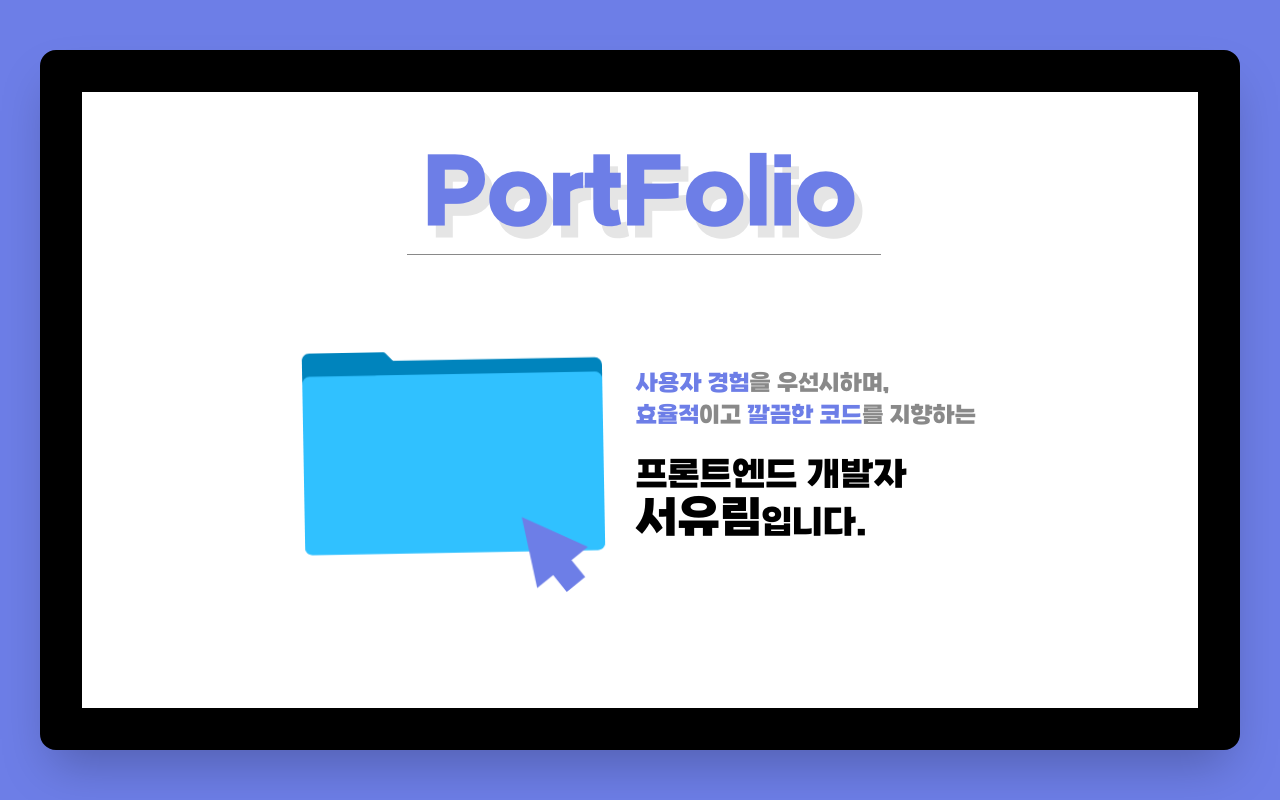
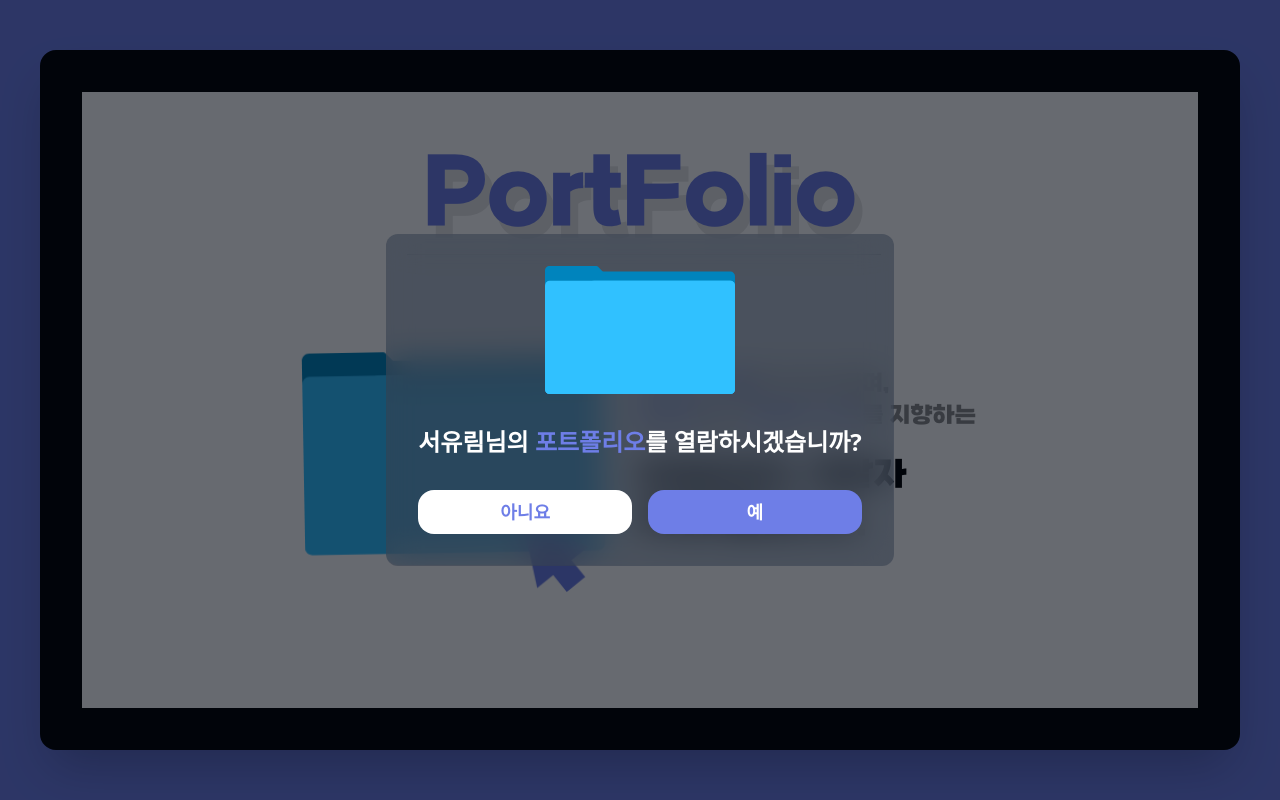
Before and after one commit to Seo-Yurim/portfolio, a Next.js app: page / in a window 1280 px wide. Both pictures are taken after a click on the picture 453 px from the left and 480 px from the top of the page. Shown: the top 800 px of the page. Built offline with nearby package versions, Linux system fonts and the light colour scheme.

Commit message:
FEAT: 모달 설정

```diff
--- a/src/app/_ui/hero.tsx
+++ b/src/app/_ui/hero.tsx
@@ -2,8 +2,9 @@
 
 import Image from "next/image";
 import { useEffect, useRef, useState } from "react";
-import { motion, useAnimation, useInView } from "framer-motion";
+import { AnimatePresence, motion, useAnimation, useInView } from "framer-motion";
 import Title from "@/components/title";
+import ShowModal from "./show-modal";
 
 const responsiveStyle = "max-md:gap-8 max-md:border-[24px] max-md:border-y-[56px] max-md:px-4";
 
@@ -25,6 +26,7 @@ export function Hero() {
   }, [inView, controls]);
 
   return (
+    <>
       <section className="container flex h-screen items-center bg-primary justify-center py-12 max-md:px-4 max-md:py-4">
         <div
           className={`mx-auto flex max-h-[700px] w-full max-w-[1200px] flex-col items-center justify-center gap-24 rounded-2xl border-[42px] border-black bg-background px-4 py-16 font-GWT shadow-2xl ${responsiveStyle}`}
@@ -64,5 +66,8 @@ export function Hero() {
           </div>
         </div>
       </section>
+
+      <AnimatePresence>{isOpen && <ShowModal setIsOpen={setIsOpen} />}</AnimatePresence>
+    </>
   );
 }
--- /dev/null
+++ b/src/app/_ui/show-modal.tsx
@@ -0,0 +1,29 @@
+import Image from "next/image";
+import { Dispatch, SetStateAction } from "react";
+import Modal from "@/components/modal";
+
+const btnStyle =
+  "flex-1 w-full rounded-2xl px-8 py-2 font-bold text-lg max-md:text-sm transition-colors duration-300";
+
+export default function ShowModal({ setIsOpen }: { setIsOpen: Dispatch<SetStateAction<boolean>> }) {
+  return (
+    <Modal>
+      <div className="flex flex-col items-center gap-8">
+        <Image src="/images/folder.svg" width={190} height={143} alt="folder" />
+        <p className="text-background font-bold text-2xl text-center max-md:text-lg">
+          서유림님의 <span className="font-extrabold text-primary">포트폴리오</span>를
+          <br className="md:hidden" /> 열람하시겠습니까?
+        </p>
+        <div className="flex items-center w-full gap-4 max-md:flex-col">
+          <button
+            onClick={() => setIsOpen(false)}
+            className={`${btnStyle} bg-white text-primary hover:bg-text-secondary/60 hover:text-white`}
+          >
+            아니요
+          </button>
+          <button className={`${btnStyle} bg-primary text-white hover:bg-primary/60`}>예</button>
+        </div>
+      </div>
+    </Modal>
+  );
+}
--- a/src/app/globals.css
+++ b/src/app/globals.css
@@ -13,16 +13,16 @@
 :root {
   --font-notoSansKR: var(--font-noto-sans-kr);
 
-  --white: #ffffff;
-  --black: #000000;
+  --white: 0 0% 100%;
+  --black: 0 0% 0%;
 
-  --blue-100: #6d7ee7;
-  --blue-200: #2b2744;
+  --blue-100: 232 72% 67%;
+  --blue-200: 247 27% 21%;
 
-  --gray-100: #e5e5e5;
-  --gray-200: #898989;
+  --gray-100: 0 0% 90%;
+  --gray-200: 0 0% 54%;
 
-  --yellow: #fffb96;
+  --yellow: 58 100% 79%;
 
   --background: var(--white);
   --foreground: var(--black);
--- /dev/null
+++ b/src/components/modal.tsx
@@ -0,0 +1,33 @@
+import { ReactNode } from "react";
+import { useEffect, useRef } from "react";
+import { motion, useAnimation, useInView } from "framer-motion";
+
+export default function Modal({ children }: { children: ReactNode }) {
+  const ref = useRef(null);
+  const inView = useInView(ref, { once: true, margin: "-100px" });
+  const controls = useAnimation();
+
+  useEffect(() => {
+    if (inView) {
+      controls.start({
+        opacity: 1,
+        y: 0,
+        transition: { duration: 0.8, ease: "easeOut" },
+      });
+    }
+  }, [inView, controls]);
+
+  return (
+    <div className="flex items-center justify-center fixed top-0 left-0 z-10 h-screen w-screen bg-gray-950/60">
+      <motion.div
+        ref={ref}
+        initial={{ opacity: 0, y: 40 }}
+        animate={controls}
+        exit={{ opacity: 0, y: 100, transition: { duration: 0.3, ease: "easeInOut" } }}
+        className="mx-4 absolute bg-gray-700/60 backdrop-blur-lg rounded-xl p-8"
+      >
+        {children}
+      </motion.div>
+    </div>
+  );
+}
--- a/tailwind.config.ts
+++ b/tailwind.config.ts
@@ -23,28 +23,28 @@ const config = {
         GWT: ["GWT"],
       },
       colors: {
-        white: "var(--white)",
-        black: "var(--black)",
-        yellow: "var(--yellow)",
+        white: "hsl(var(--white))",
+        black: "hsl(var(--black))",
+        yellow: "hsl(var(--yellow))",
         blue: {
-          "100": "var(--blue-100)",
-          "200": "var(--blue-200)",
+          "100": "hsl(var(--blue-100))",
+          "200": "hsl(var(--blue-200))",
         },
         gray: {
-          "100": "var(--gray-100)",
-          "200": "var(--gray-200)",
+          "100": "hsl(var(--gray-100))",
+          "200": "hsl(var(--gray-200))",
         },
 
-        background: "var(--background)",
-        foreground: "var(--foreground)",
-        highlight: "var(--highlight)",
+        background: "hsl(var(--background))",
+        foreground: "hsl(var(--foreground))",
+        highlight: "hsl(var(--highlight))",
         primary: {
-          DEFAULT: "var(--primary)",
-          foreground: "var(--primary-foreground)",
+          DEFAULT: "hsl(var(--primary))",
+          foreground: "hsl(var(--primary-foreground))",
         },
         text: {
-          secondary: "var(--text-secondary)",
-          background: "var(--text-background)",
+          secondary: "hsl(var(--text-secondary))",
+          background: "hsl(var(--text-background))",
         },
       },
       keyframes: {
```
Lines whose indentation alone changed are shown as unchanged.
